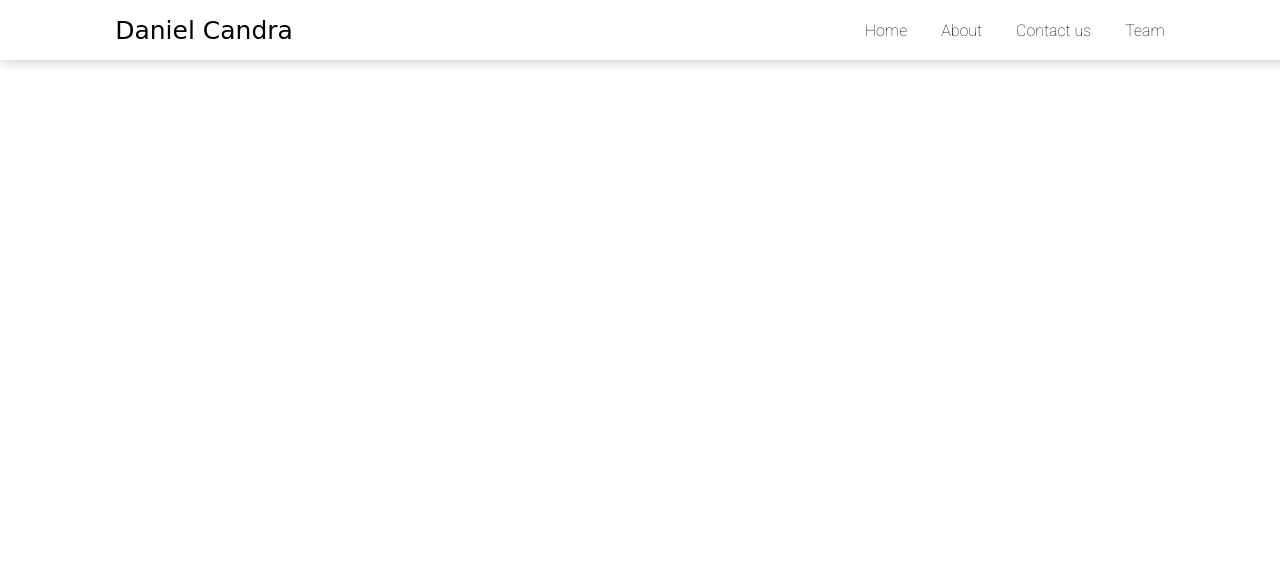
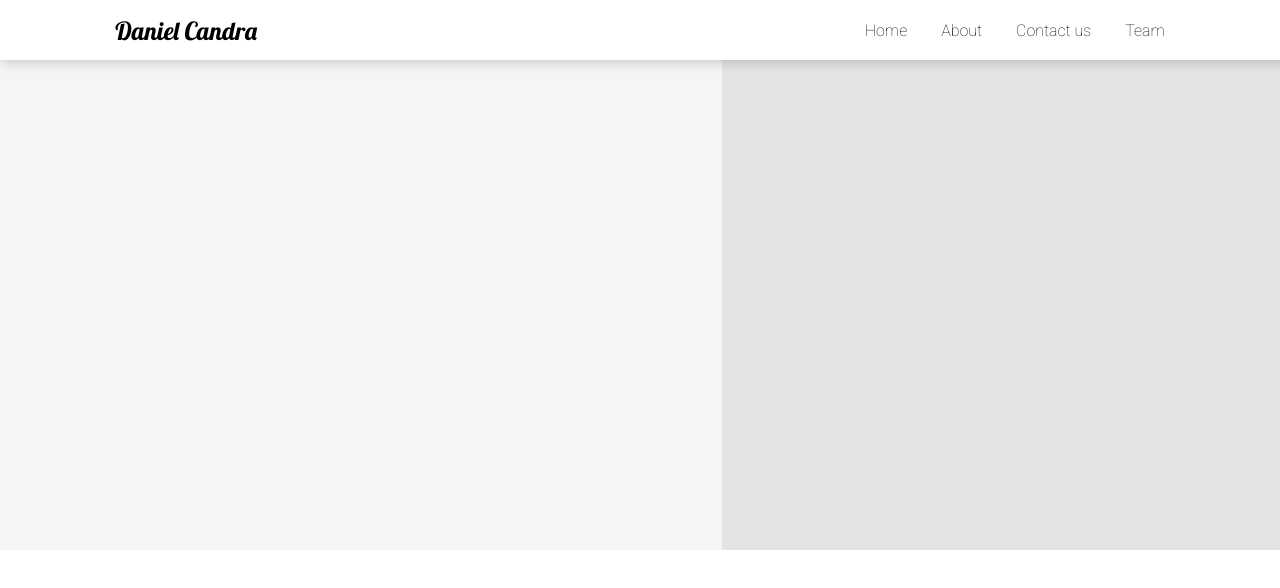
Before and after one commit to DivadanAr/Web-Protofolio, a plain HTML site: page index.html in a window 1280 px wide. Shown: the top 588 px of the page. Drawn offline with Linux system fonts and the light colour scheme.

Commit message:
menambahkan container

```diff
--- a/css/style.css
+++ b/css/style.css
@@ -2,6 +2,13 @@ body{
     margin: 0;
     padding: 0;
     font-family: 'Roboto', sans-serif;
+}
+
+.container{
+    width: 100%;
+    height: 550px;
+    background-image: url('../img/bg.png');
+    background-size: cover;
 }
 
 .navbar{
--- a/index.html
+++ b/index.html
@@ -13,9 +13,13 @@
     <link rel="preconnect" href="https://fonts.gstatic.com" crossorigin>
     <link href="https://fonts.googleapis.com/css2?family=Roboto:wght@100&display=swap" rel="stylesheet">
 
+    <!-- font lobster -->
+    <link rel="preconnect" href="https://fonts.googleapis.com">
+    <link rel="preconnect" href="https://fonts.gstatic.com" crossorigin>
+    <link href="https://fonts.googleapis.com/css2?family=Lobster&family=Roboto:wght@100&display=swap" rel="stylesheet">
 </head>
 <body>
-
+    <div class="container">
         <!-- navbar -->
         <div class="navbar">
             <p>Daniel Candra</p>
@@ -28,5 +32,7 @@
             </div>
         </div>
 
+    </div>
+
 </body>
 </html>
```
